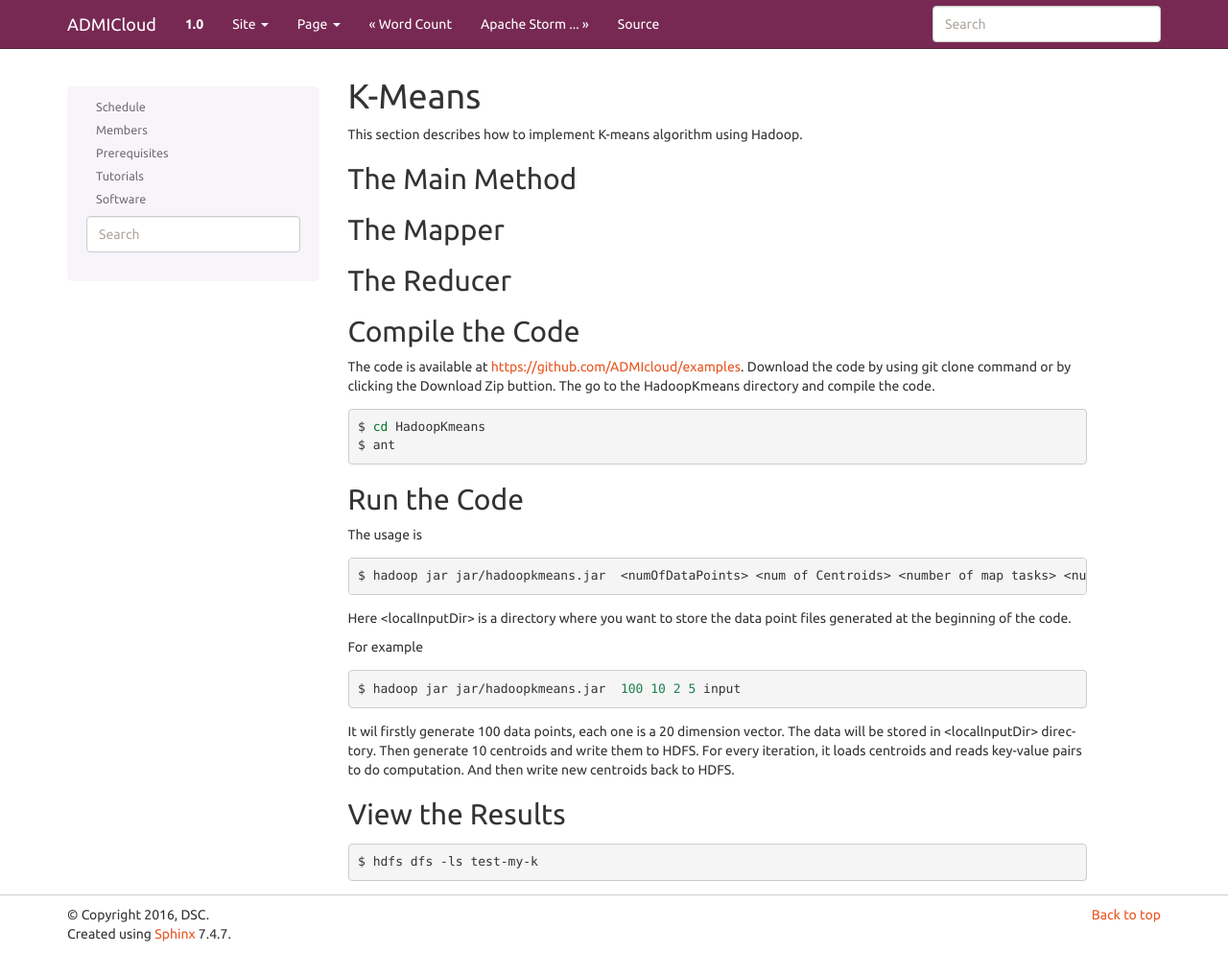
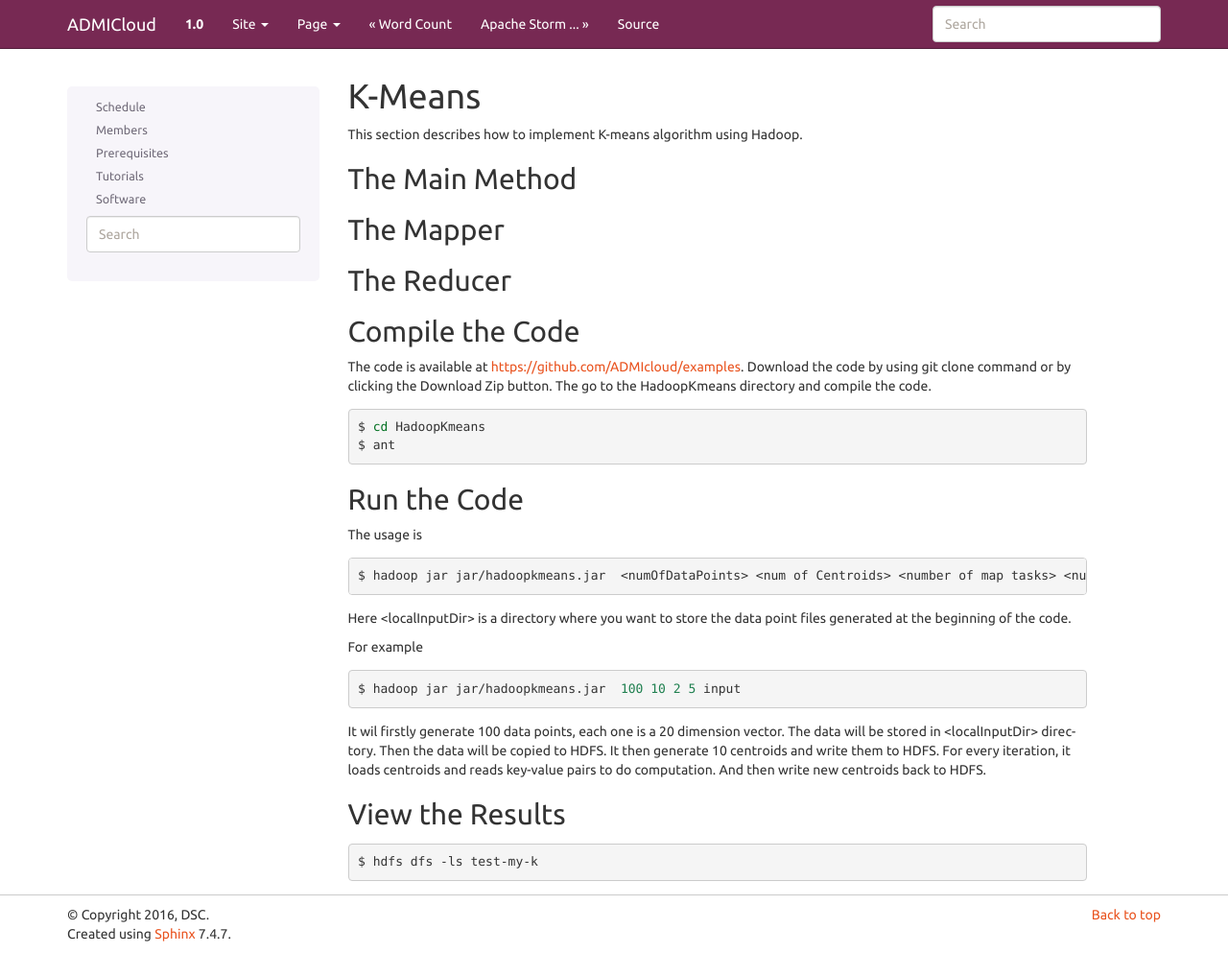
Before and after one commit to wigginst/www-1, a Sphinx documentation site: the page built from docs/source/kmeans.rst, in a window 1280 px wide and 993 px high. Shown: the whole window at 96% size. Built offline with Sphinx 7.4.7, drawn with Linux system fonts in a browser that asks for light colours.

Commit message:
update kmeans

```diff
--- a/docs/source/kmeans.rst
+++ b/docs/source/kmeans.rst
@@ -17,7 +17,7 @@ The Reducer
 
 Compile the Code
 ------------------
-The code is available at https://github.com/ADMIcloud/examples. Download the code by using git clone command or by clicking the Download Zip buttion. The go to the HadoopKmeans directory and compile the code.
+The code is available at https://github.com/ADMIcloud/examples. Download the code by using git clone command or by clicking the Download Zip button. The go to the HadoopKmeans directory and compile the code.
 
 .. code-block:: bash
 
@@ -42,7 +42,7 @@ For example
 
     $ hadoop jar jar/hadoopkmeans.jar  100 10 2 5 input
 
-It wil firstly generate 100 data points, each one is a 20 dimension vector. The data will be stored in <localInputDir> directory. Then generate 10 centroids and write them to HDFS. For every iteration, it loads centroids and reads key-value pairs to do computation. And then write new centroids back to HDFS.
+It wil firstly generate 100 data points, each one is a 20 dimension vector. The data will be stored in <localInputDir> directory. Then the data will be copied to HDFS. It then generate 10 centroids and write them to HDFS. For every iteration, it loads centroids and reads key-value pairs to do computation. And then write new centroids back to HDFS.
 
 
 View the Results
```
